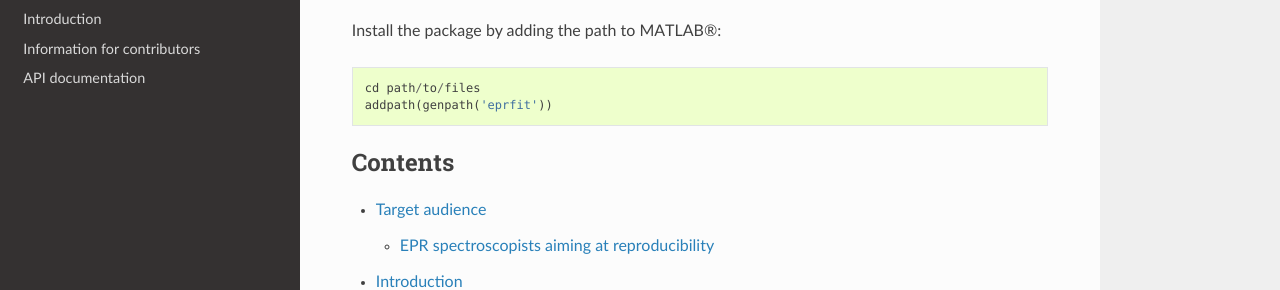
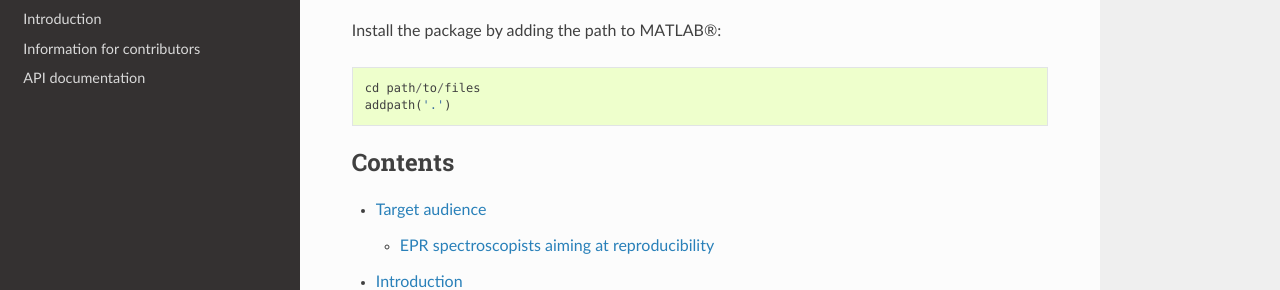
Before and after one commit to tillbiskup/matlab-eprfit, a Sphinx documentation site: the page built from docs/index.rst, in a window 1280 px wide and 900 px high, scrolled down 608 px. Shown: the part 162-452 px from the top of the window. Built offline with Sphinx 7.4.7 and the Read the Docs theme 2.0.0, drawn with Linux system fonts in a browser that asks for light colours.

```diff
--- a/docs/conf.py
+++ b/docs/conf.py
@@ -76,6 +76,7 @@ autodoc_default_options = {
 matlab_src_dir = os.path.abspath(os.path.join('..'))
 matlab_src_encoding = 'utf-8'
 primary_domain = 'mat'
+matlab_keep_package_prefix = False
 
 # -- Options for HTML output -------------------------------------------------
 
--- a/docs/index.rst
+++ b/docs/index.rst
@@ -38,7 +38,7 @@ Installation
 Install the package by adding the path to MATLAB\ |reg|::
 
     cd path/to/files
-    addpath(genpath('eprfit'))
+    addpath('.')
 
 
 .. toctree::
```
Also changed, not shown: 1 other file.
